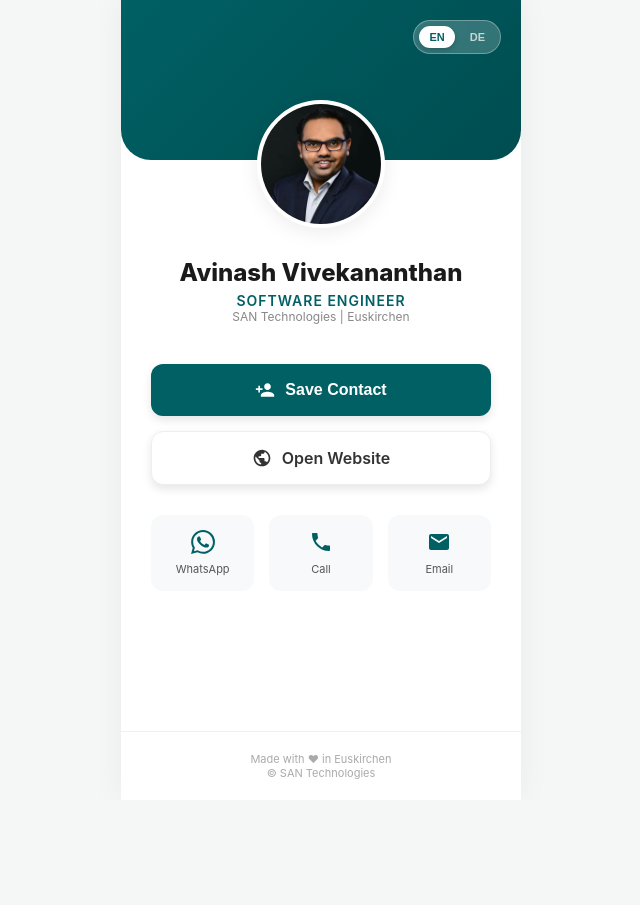
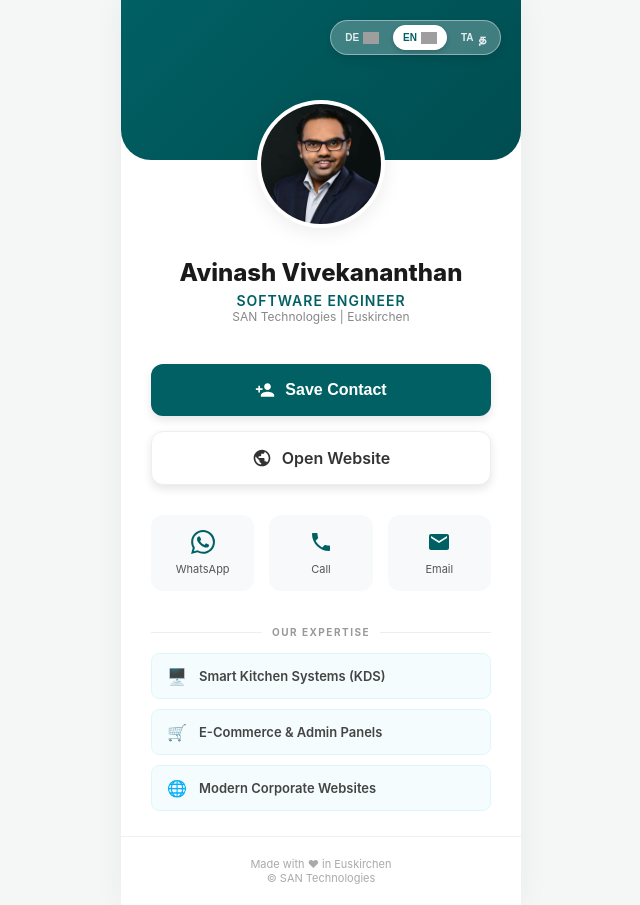
Before and after one commit to sanstechnoin/santechnologies, a plain HTML site: page digicard.html in a window 1280 px wide. Shown: the whole page, without its empty margins (319-959 px from the left). Before the commit the page ends 800 px from the top, so only its background shows below. Drawn offline with Linux system fonts and the light colour scheme; grey boxes are pictures that could not be loaded.

Commit message:
Update digicard.html

```diff
--- a/digicard.html
+++ b/digicard.html
@@ -42,32 +42,38 @@
             position: relative;
         }
 
-        /* LANGUAGE TOGGLE */
+        /* 3-WAY LANGUAGE SWITCHER */
         .lang-switch {
             position: absolute;
             top: 20px;
             right: 20px;
             z-index: 20;
-            background: rgba(255, 255, 255, 0.2);
-            backdrop-filter: blur(5px);
-            padding: 5px;
+            background: rgba(255, 255, 255, 0.25);
+            backdrop-filter: blur(8px);
+            padding: 4px;
             border-radius: 20px;
             display: flex;
-            gap: 5px;
-            border: 1px solid rgba(255,255,255,0.3);
+            gap: 4px;
+            border: 1px solid rgba(255,255,255,0.4);
+            box-shadow: 0 4px 10px rgba(0,0,0,0.1);
         }
 
         .lang-btn {
-            background: none;
+            background: transparent;
             border: none;
-            color: rgba(255,255,255,0.7);
-            font-size: 11px;
+            color: rgba(255,255,255,0.85);
+            font-size: 10px;
             font-weight: 700;
-            padding: 5px 10px;
-            border-radius: 15px;
+            padding: 6px 10px;
+            border-radius: 16px;
             cursor: pointer;
             transition: 0.3s;
+            display: flex;
+            align-items: center;
+            gap: 4px;
         }
+
+        .lang-btn:hover { background: rgba(255,255,255,0.2); }
 
         .lang-btn.active {
             background: white;
@@ -75,7 +81,18 @@
             box-shadow: 0 2px 5px rgba(0,0,0,0.2);
         }
 
-        /* HEADER IMAGE */
+        .flag-icon { height: 12px; width: auto; display: block; }
+
+        .ta-letter {
+            font-family: 'Arial', sans-serif;
+            font-weight: bold;
+            font-size: 13px;
+            line-height: 1;
+            display: inline-block;
+            transform: translateY(1px);
+        }
+
+        /* HEADER */
         .header-bg {
             width: 100%;
             height: 160px;
@@ -85,7 +102,6 @@
             position: relative;
         }
 
-        /* PROFILE PICTURE */
         .profile-img {
             width: 120px;
             height: 120px;
@@ -99,13 +115,13 @@
             z-index: 10;
         }
 
-        /* TEXT INFO */
+        /* INFO */
         .info-section { padding: 20px; }
         .name { font-size: 24px; font-weight: 800; color: #1a1a1a; margin: 10px 0 5px 0; }
         .title { font-size: 14px; color: var(--primary); font-weight: 600; text-transform: uppercase; letter-spacing: 1px; }
         .company { font-size: 12px; color: #888; margin-bottom: 20px; }
 
-        /* ACTION BUTTONS */
+        /* BUTTONS */
         .btn-container {
             display: flex;
             flex-direction: column;
@@ -141,7 +157,7 @@
             grid-template-columns: 1fr 1fr 1fr;
             gap: 15px;
             width: 85%;
-            margin-bottom: 40px;
+            margin-bottom: 30px;
         }
 
         .icon-box {
@@ -160,6 +176,59 @@
         .icon-box:hover { background: #eef1f2; }
         .icon-box svg { width: 24px; height: 24px; fill: var(--primary); }
 
+        /* NEW SERVICES SECTION */
+        .services-container {
+            width: 85%;
+            text-align: left;
+            margin-bottom: 20px;
+            background: #fff;
+            padding: 5px;
+        }
+
+        .srv-header {
+            font-size: 10px;
+            text-transform: uppercase;
+            letter-spacing: 1.5px;
+            color: #999;
+            font-weight: 700;
+            margin-bottom: 15px;
+            text-align: center;
+            display: flex;
+            align-items: center;
+            justify-content: center;
+            gap: 10px;
+        }
+        .srv-header::before, .srv-header::after {
+            content: "";
+            height: 1px;
+            background: #eee;
+            flex: 1;
+        }
+
+        .srv-list {
+            display: flex;
+            flex-direction: column;
+            gap: 10px;
+        }
+
+        .srv-item {
+            display: flex;
+            align-items: center;
+            background: #f4fcfd;
+            border: 1px solid #e0f7fa;
+            padding: 12px 15px;
+            border-radius: 8px;
+            font-size: 13px;
+            font-weight: 600;
+            color: #444;
+            transition: 0.3s;
+        }
+        .srv-item:hover {
+            border-color: var(--accent);
+            transform: translateX(3px);
+        }
+        .srv-icon { margin-right: 12px; font-size: 16px; }
+
         .footer {
             margin-top: auto;
             padding: 20px;
@@ -177,8 +246,15 @@
     <div class="mobile-container">
 
         <div class="lang-switch">
-            <button class="lang-btn active" onclick="setLang('en')">EN</button>
-            <button class="lang-btn" onclick="setLang('de')">DE</button>
+            <button class="lang-btn" onclick="setLang('de')" data-lang="de">
+                DE <img src="https://upload.wikimedia.org/wikipedia/en/b/ba/Flag_of_Germany.svg" alt="DE" class="flag-icon">
+            </button>
+            <button class="lang-btn" onclick="setLang('en')" data-lang="en">
+                EN <img src="https://upload.wikimedia.org/wikipedia/en/4/41/Flag_of_India.svg" alt="IN" class="flag-icon">
+            </button>
+            <button class="lang-btn" onclick="setLang('ta')" data-lang="ta">
+                TA <span class="ta-letter">த</span>
+            </button>
         </div>
 
         <div class="header-bg"></div>
@@ -186,9 +262,9 @@
         <img src="https://raw.githubusercontent.com/sanstechnoin/santechnologies/main/profile.jpg" alt="Avinash V." class="profile-img" onerror="this.src='https://ui-avatars.com/api/?name=Avinash+V&background=006064&color=fff&size=256'">
 
         <div class="info-section">
-            <div class="name">Avinash Vivekananthan</div>
+            <div class="name" id="txt-name">Avinash Vivekananthan</div>
             <div class="title" id="txt-title">Software Engineer</div>
-            <div class="company">SAN Technologies | Euskirchen</div>
+            <div class="company" id="txt-comp">SAN Technologies | Euskirchen</div>
         </div>
 
         <div class="btn-container">
@@ -220,8 +296,26 @@
             </a>
         </div>
 
+        <div class="services-container">
+            <div class="srv-header" id="txt-srv-header">Our Expertise</div>
+            <div class="srv-list">
+                <div class="srv-item">
+                    <span class="srv-icon">🖥️</span>
+                    <span id="txt-srv-1">Smart Kitchen Systems (KDS)</span>
+                </div>
+                <div class="srv-item">
+                    <span class="srv-icon">🛒</span>
+                    <span id="txt-srv-2">E-Commerce & Admin Panels</span>
+                </div>
+                <div class="srv-item">
+                    <span class="srv-icon">🌐</span>
+                    <span id="txt-srv-3">Modern Corporate Websites</span>
+                </div>
+            </div>
+        </div>
+
         <div class="footer">
-            Made with ❤ in Euskirchen<br>
+            <span id="txt-footer">Made with ❤ in Euskirchen</span><br>
             © SAN Technologies
         </div>
 
@@ -231,39 +325,77 @@
         // TRANSLATIONS
         const translations = {
             en: {
+                name: "Avinash Vivekananthan",
                 title: "Software Engineer",
+                comp: "SAN Technologies | Euskirchen",
                 save: "Save Contact",
                 web: "Open Website",
-                call: "Call"
+                call: "Call",
+                srv_header: "Our Expertise",
+                srv_1: "Smart Kitchen Systems (KDS)",
+                srv_2: "E-Commerce & Admin Panels",
+                srv_3: "Modern Corporate Websites",
+                footer: "Made with ❤ in Euskirchen"
             },
             de: {
+                name: "Avinash Vivekananthan",
                 title: "Softwareentwickler",
+                comp: "SAN Technologies | Euskirchen",
                 save: "Kontakt Speichern",
                 web: "Website Öffnen",
-                call: "Anrufen"
+                call: "Anrufen",
+                srv_header: "Unsere Expertise",
+                srv_1: "Küchen-Display-Systeme (KDS)",
+                srv_2: "E-Commerce & Admin-Panels",
+                srv_3: "Moderne Firmen-Websites",
+                footer: "Gemacht mit ❤ in Euskirchen"
+            },
+            ta: {
+                name: "அவினாஷ் விவேகானந்தன்",
+                title: "மென்பொருள் பொறியாளர்",
+                comp: "SAN Technologies | யூஸ்கிர்சென்",
+                save: "தொடர்பைச் சேமிக்க",
+                web: "இணையதளம்",
+                call: "அழைக்க",
+                srv_header: "எங்கள் சேவைகள்",
+                srv_1: "சமையலறை திரை அமைப்புகள் (KDS)",
+                srv_2: "மின் வணிகம் & நிர்வாகம்",
+                srv_3: "நவீன நிறுவன இணையதளங்கள்",
+                footer: "யூஸ்கிர்செனில் ❤ உடன் உருவாக்கப்பட்டது"
             }
         };
 
         // 1. LANGUAGE TOGGLE LOGIC
         function setLang(lang) {
             // Update Text
-            document.getElementById('txt-title').innerText = translations[lang].title;
-            document.getElementById('txt-save').innerText = translations[lang].save;
-            document.getElementById('txt-web').innerText = translations[lang].web;
-            document.getElementById('txt-call').innerText = translations[lang].call;
+            const t = translations[lang];
+            document.getElementById('txt-name').innerText = t.name;
+            document.getElementById('txt-title').innerText = t.title;
+            document.getElementById('txt-comp').innerText = t.comp;
+            document.getElementById('txt-save').innerText = t.save;
+            document.getElementById('txt-web').innerText = t.web;
+            document.getElementById('txt-call').innerText = t.call;
+            document.getElementById('txt-footer').innerText = t.footer;
+
+            // Update Services
+            document.getElementById('txt-srv-header').innerText = t.srv_header;
+            document.getElementById('txt-srv-1').innerText = t.srv_1;
+            document.getElementById('txt-srv-2').innerText = t.srv_2;
+            document.getElementById('txt-srv-3').innerText = t.srv_3;
 
             // Update Buttons Style
             const buttons = document.querySelectorAll('.lang-btn');
             buttons.forEach(btn => btn.classList.remove('active'));
 
-            // Find the clicked button and activate it
-            const activeBtn = Array.from(buttons).find(b => b.innerText.toLowerCase() === lang);
+            const activeBtn = document.querySelector(`.lang-btn[data-lang="${lang}"]`);
             if(activeBtn) activeBtn.classList.add('active');
+
+            // Save to memory
+            localStorage.setItem('vCardLang', lang);
         }
 
-        // 2. DYNAMIC VCARD GENERATOR (Fixes 404 Error)
+        // 2. DYNAMIC VCARD GENERATOR
         function downloadVCard() {
-            // VCard Content (Updated with your new number)
             const vCardData = `BEGIN:VCARD
 VERSION:3.0
 N:Vivekananthan;Avinash;;;
@@ -277,20 +409,20 @@ ADR;TYPE=WORK:;;Euskirchen;;;;Germany
 NOTE:Digital Solutions for Hotels & Restaurants
 END:VCARD`;
 
-            // Create a Blob
             const blob = new Blob([vCardData], { type: 'text/vcard' });
             const url = URL.createObjectURL(blob);
-
-            // Create a hidden link and click it
             const link = document.createElement('a');
             link.href = url;
             link.download = 'Avinash_SAN.vcf';
             document.body.appendChild(link);
             link.click();
-
-            // Cleanup
             document.body.removeChild(link);
         }
+
+        // 3. INITIAL LOAD
+        const savedLang = localStorage.getItem('vCardLang') || 'en';
+        setLang(savedLang);
+
     </script>
 
 </body>
```
